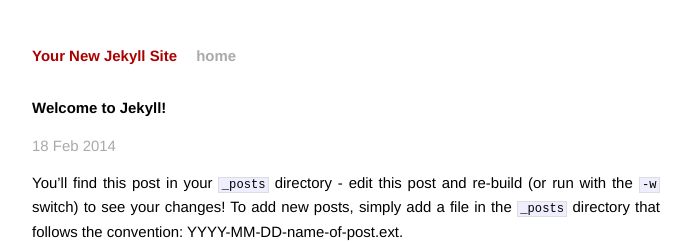
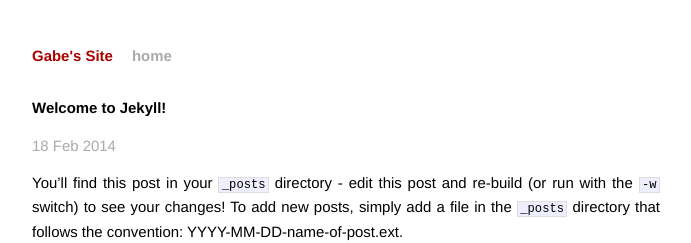
Before and after one commit to gabeochoa/gabeochoa.github.com, a Jekyll site: the page built from _posts/2014-02-18-welcome-to-jekyll.markdown, in a window 1280 px wide. Shown: the top 243 px of the page, without its empty margins (294-985 px from the left). Built offline with Jekyll 4.4.1, drawn with Linux system fonts in a browser that asks for light colours; Markdown is read by kramdown in place of the engine named in the settings.

Commit message:
Jekyll Set Up finished, live

```diff
--- /dev/null
+++ b/Gemfile
@@ -0,0 +1,2 @@
+source 'https://rubygems.org'
+gem 'github-pages'
--- a/_config.yml
+++ b/_config.yml
@@ -1,3 +1,4 @@
-name: Your New Jekyll Site
+name: Gabe's Site
 markdown: redcarpet
 pygments: true
+timezone: America/New_York
```
Also changed, not shown: Gemfile.lock (added).
